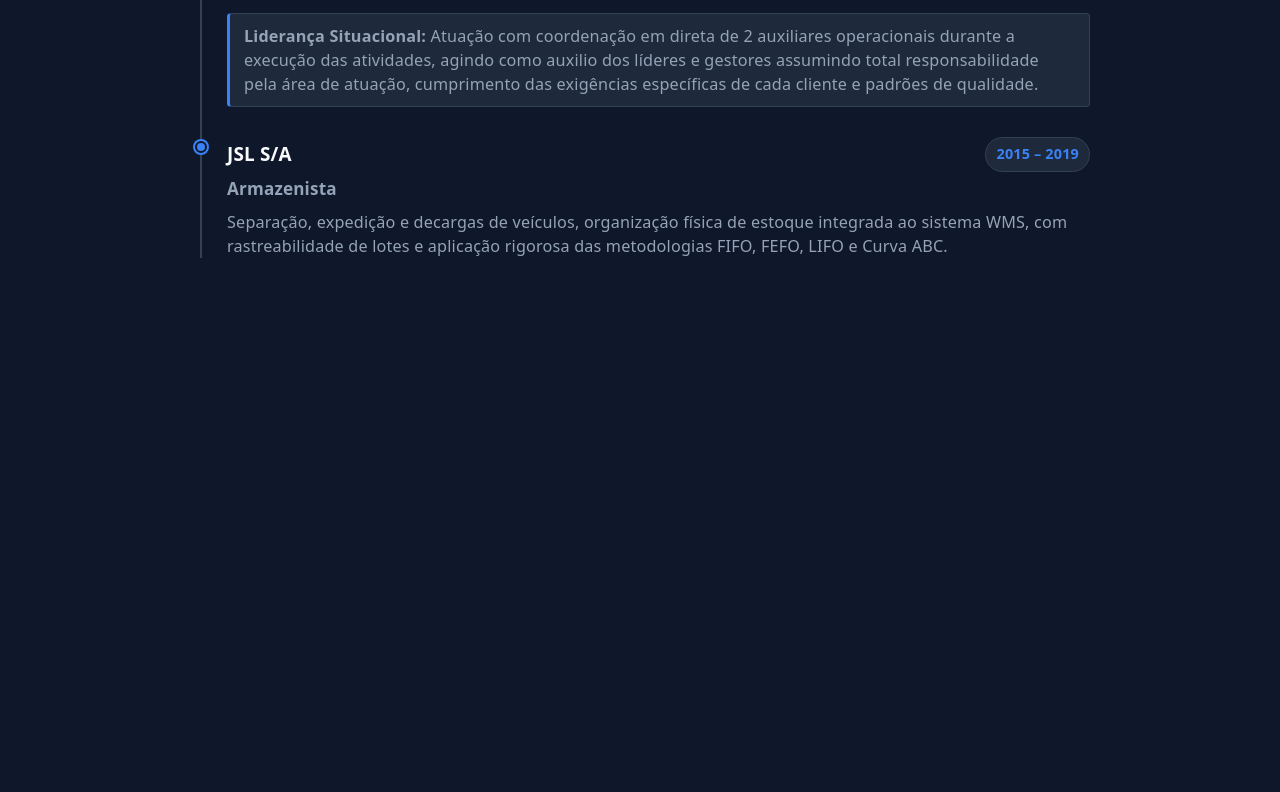
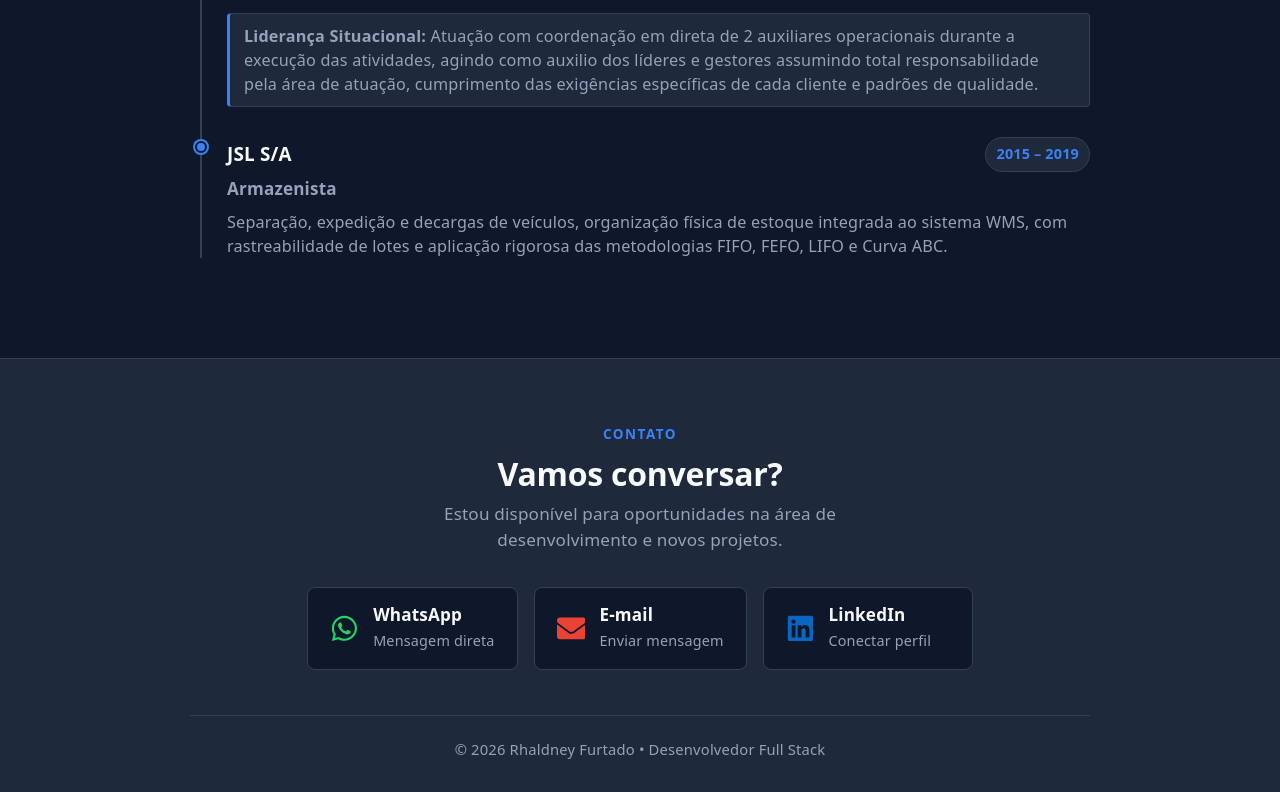
Before and after one commit to RhaldneyFurtado/Portfolio, a React (Vite) app: page / in a window 1280 px wide. Shown: the part 4101-4893 px from the top of the page. Before the commit the page ends 4459 px from the top, so only its background shows below. Built offline with nearby package versions, Linux system fonts and the light colour scheme.

Commit message:
adicionei o rodape de contato com links diretos e atualizei o README

```diff
--- a/src/App.jsx
+++ b/src/App.jsx
@@ -5,7 +5,8 @@ import About from "./components/About/About";
 import Skills from "./components/Skills/Skills";
 import SoftSkills from "./components/Soft-skills/Soft-skills";
 import Projects from "./components/Projects/Projects";
-import Career from "./components/Career/Career"; // Importada aqui no final
+import Career from "./components/Career/Career";
+import Footer from "./components/Footer/Footer";
 
 function App() {
   return (
@@ -16,7 +17,8 @@ function App() {
       <Skills />
       <SoftSkills />
       <Projects />
-      <Career /> {/* Posicionada como a última aba antes do fim da página */}
+      <Career />
+      <Footer />
     </>
   );
 }
--- a/src/components/About/About.css
+++ b/src/components/About/About.css
@@ -62,7 +62,6 @@
    ============================== */
 .pilares-titulo {
   text-align: left;
-  /* Aumentamos a margem de baixo para afastar bem o título dos cards */
   margin-bottom: 16px;
   color: #38bdf8;
   font-weight: 600;
--- /dev/null
+++ b/src/components/Footer/Footer.css
@@ -0,0 +1,151 @@
+/* ==========================================================================
+   ESTILOS DO FOOTER - ALINHADO AO TEMA DO PORTFÓLIO
+   ========================================================================== */
+
+.footer {
+  width: 100%;
+  padding: 60px 20px 30px 20px;
+  background-color: var(--bg-secondary, #1e293b);
+  color: var(--text-primary, #f8fafc);
+  border-top: 1px solid var(--border-color, #334155);
+  box-sizing: border-box;
+}
+
+.footer-container {
+  max-width: 900px;
+  margin: 0 auto;
+  display: flex;
+  flex-direction: column;
+  align-items: center;
+  text-align: center;
+}
+
+/* Cabeçalho */
+.footer-header {
+  margin-bottom: 35px;
+}
+
+.footer-tag {
+  display: inline-block;
+  font-size: 0.75rem;
+  font-weight: 700;
+  color: var(--accent-color, #3b82f6);
+  letter-spacing: 1.5px;
+  margin-bottom: 8px;
+  text-transform: uppercase;
+}
+
+.footer-titulo {
+  font-size: clamp(1.4rem, 2.5vw, 1.8rem);
+  font-weight: 700;
+  color: var(--text-primary, #f8fafc);
+  margin-bottom: 8px;
+}
+
+.footer-subtitulo {
+  font-size: 0.95rem;
+  color: var(--text-secondary, #94a3b8);
+  max-width: 500px;
+  margin: 0 auto;
+  line-height: 1.5;
+}
+
+/* Grade de Cards de Contato */
+.footer-contatos {
+  display: flex;
+  justify-content: center;
+  align-items: stretch;
+  flex-wrap: wrap;
+  gap: 16px;
+  width: 100%;
+  margin-bottom: 45px;
+}
+
+.footer-card {
+  display: flex;
+  align-items: center;
+  gap: 14px;
+  padding: 14px 22px;
+  min-width: 210px;
+  background-color: var(--bg-primary, #0f172a);
+  border: 1px solid var(--border-color, #334155);
+  border-radius: 8px;
+  text-decoration: none;
+  color: var(--text-primary, #f8fafc);
+  transition:
+    transform 0.2s ease,
+    border-color 0.2s ease,
+    box-shadow 0.2s ease;
+  box-sizing: border-box;
+}
+
+.footer-card:hover {
+  transform: translateY(-3px);
+}
+
+.footer-icon {
+  font-size: 1.6rem;
+  flex-shrink: 0;
+  transition: color 0.2s ease;
+}
+
+.footer-card-text {
+  display: flex;
+  flex-direction: column;
+  text-align: left;
+}
+
+.footer-card-text strong {
+  font-size: 0.95rem;
+  font-weight: 600;
+  color: var(--text-primary, #f8fafc);
+}
+
+.footer-card-text span {
+  font-size: 0.8rem;
+  color: var(--text-secondary, #94a3b8);
+}
+
+/* Cores oficiais no hover e ícones */
+.footer-card.whatsapp .footer-icon {
+  color: #25d366;
+}
+.footer-card.whatsapp:hover {
+  border-color: #25d366;
+}
+
+.footer-card.email .footer-icon {
+  color: #ea4335;
+}
+.footer-card.email:hover {
+  border-color: #ea4335;
+}
+
+.footer-card.linkedin .footer-icon {
+  color: #0a66c2;
+}
+.footer-card.linkedin:hover {
+  border-color: #0a66c2;
+}
+
+/* Linha de Copyright */
+.footer-bottom {
+  width: 100%;
+  padding-top: 20px;
+  border-top: 1px solid var(--border-color, #334155);
+  font-size: 0.82rem;
+  color: var(--text-secondary, #94a3b8);
+}
+
+/* Responsividade para celulares */
+@media (max-width: 680px) {
+  .footer-contatos {
+    flex-direction: column;
+    align-items: center;
+  }
+
+  .footer-card {
+    width: 100%;
+    max-width: 320px;
+  }
+}
--- /dev/null
+++ b/src/components/Footer/Footer.jsx
@@ -0,0 +1,74 @@
+/* COMPONENTE FOOTER - CONTATOS DIRETOS */
+
+import "./Footer.css";
+import { FaWhatsapp, FaLinkedin, FaEnvelope } from "react-icons/fa";
+
+const Footer = () => {
+  const anoAtual = new Date().getFullYear();
+
+  return (
+    <footer id="contato" className="footer">
+      <div className="footer-container">
+        <div className="footer-header">
+          <span className="footer-tag">CONTATO</span>
+          <h2 className="footer-titulo">Vamos conversar?</h2>
+          <p className="footer-subtitulo">
+            Estou disponível para oportunidades na área de desenvolvimento e
+            novos projetos.
+          </p>
+        </div>
+
+        <div className="footer-contatos">
+          {/* WhatsApp */}
+          <a
+            href="https://wa.me/5581991142179?text=Ol%C3%A1%20Rhaldney,%20vi%20seu%20portf%C3%B3lio%20e%20gostaria%20de%20conversar!"
+            target="_blank"
+            rel="noopener noreferrer"
+            className="footer-card whatsapp"
+            aria-label="WhatsApp"
+          >
+            <FaWhatsapp className="footer-icon" />
+            <div className="footer-card-text">
+              <strong>WhatsApp</strong>
+              <span>Mensagem direta</span>
+            </div>
+          </a>
+
+          {/* E-mail */}
+          <a
+            href="mailto:rhaldney.furtado@gmail.com?subject=Contato%20via%20Portf%C3%B3lio"
+            className="footer-card email"
+            aria-label="E-mail"
+          >
+            <FaEnvelope className="footer-icon" />
+            <div className="footer-card-text">
+              <strong>E-mail</strong>
+              <span>Enviar mensagem</span>
+            </div>
+          </a>
+
+          {/* LinkedIn */}
+          <a
+            href="https://www.linkedin.com/in/rhaldney-furtado"
+            target="_blank"
+            rel="noopener noreferrer"
+            className="footer-card linkedin"
+            aria-label="LinkedIn"
+          >
+            <FaLinkedin className="footer-icon" />
+            <div className="footer-card-text">
+              <strong>LinkedIn</strong>
+              <span>Conectar perfil</span>
+            </div>
+          </a>
+        </div>
+
+        <div className="footer-bottom">
+          <p>© {anoAtual} Rhaldney Furtado • Desenvolvedor Full Stack</p>
+        </div>
+      </div>
+    </footer>
+  );
+};
+
+export default Footer;
--- a/src/components/Skills/Skills.css
+++ b/src/components/Skills/Skills.css
@@ -56,7 +56,7 @@
   background: rgba(11, 15, 25, 0.5);
   border: 1px solid rgba(255, 255, 255, 0.05);
   border-radius: 10px;
-  padding: 16px 10px; /* Caixas confortáveis e com bom espaço */
+  padding: 16px 10px;
   display: flex;
   flex-direction: column;
   align-items: center;
```
Also changed, not shown: src/components/Soft-skills/Soft-skills.css (+0 -8 lines).
